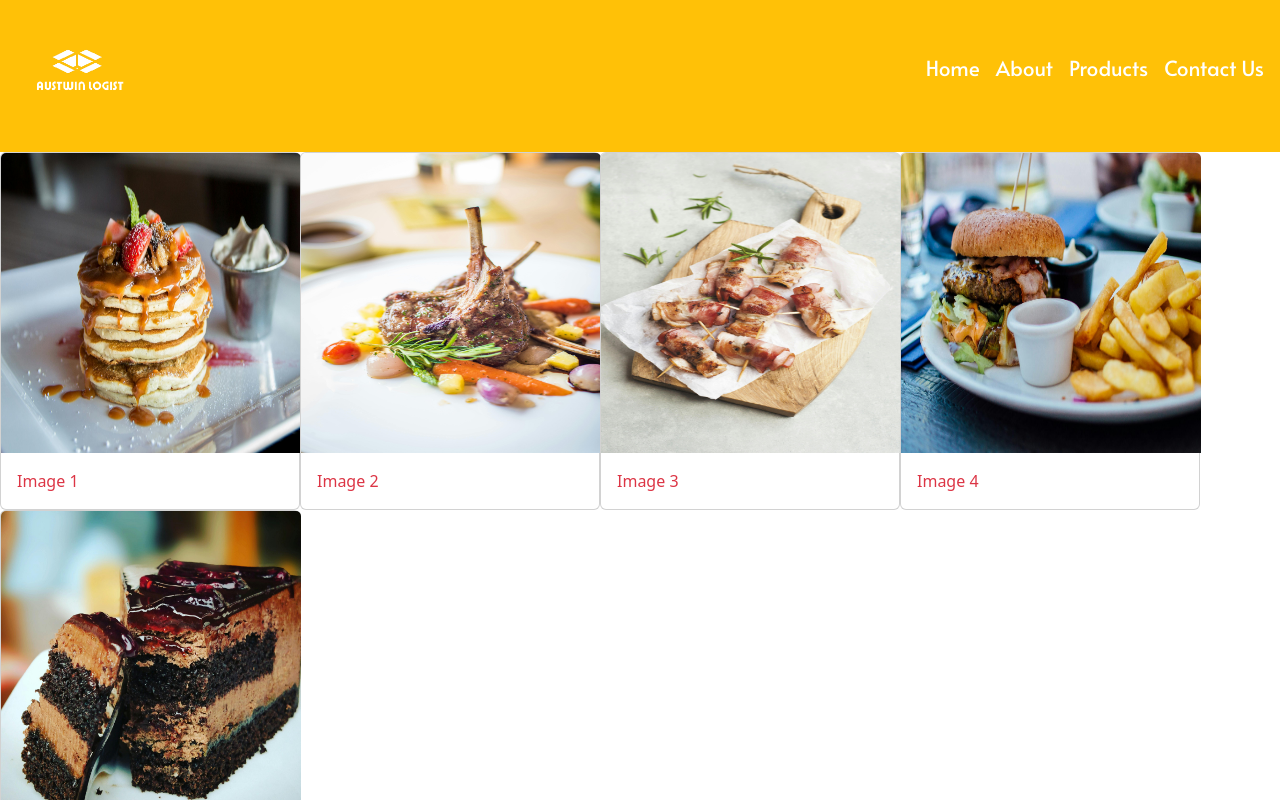
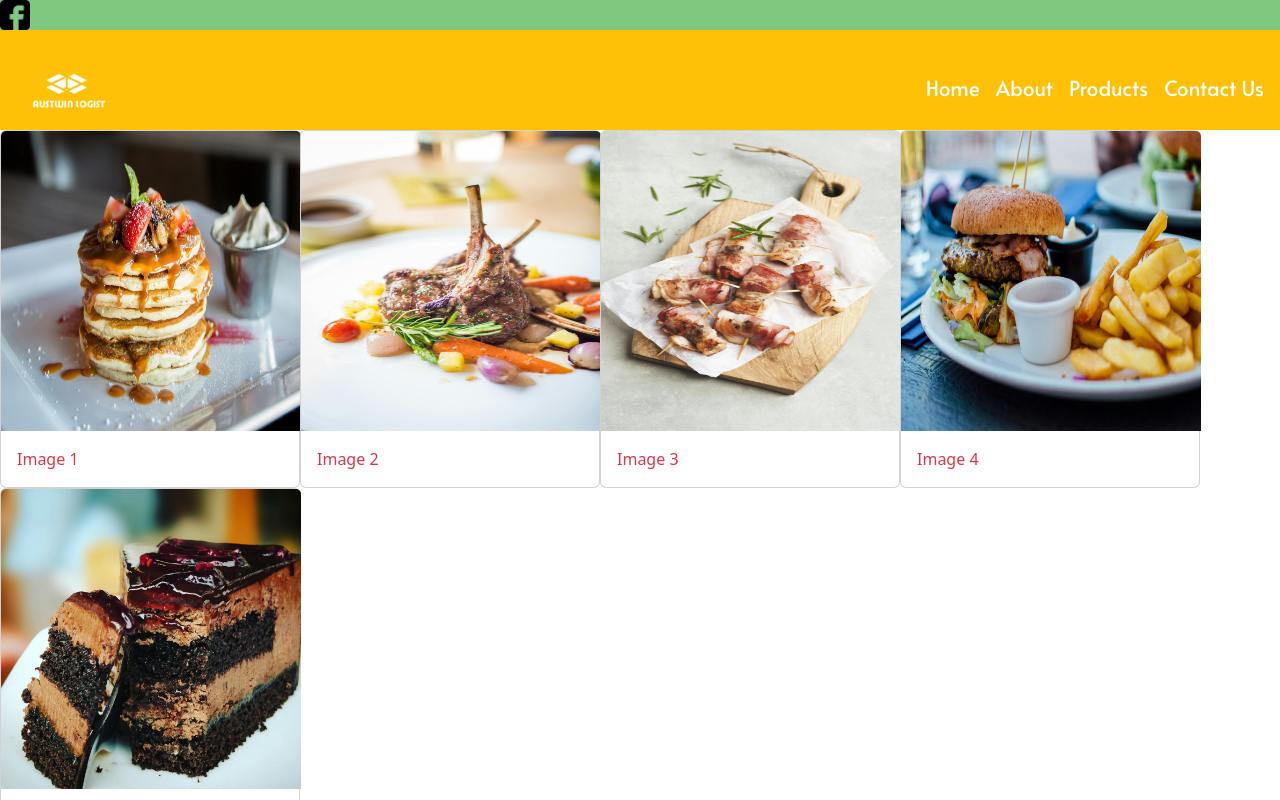
Before and after one commit to Stanrighttoleft/Cssclass, a Vue app in the folder projectweb-vue/: page / in a window 1280 px wide. Shown: the top 800 px of the page. Built offline with nearby package versions, Linux system fonts and the light colour scheme.

Commit message:
change bootstrap secondary color

```diff
--- a/projectweb-vue/scss/custom.scss
+++ b/projectweb-vue/scss/custom.scss
@@ -1,3 +1,4 @@
 $primary:black;
+$secondary:rgb(128,200,128);
 
 @import "../node_modules/bootstrap/scss/bootstrap";
--- a/projectweb-vue/src/components/navbar.vue
+++ b/projectweb-vue/src/components/navbar.vue
@@ -1,4 +1,8 @@
 <template>
+    <div>
+        <div class="nav-top bg-secondary">
+            <img class="facebook" :src="facebook" alt="">
+        </div>
         <div class="nav bg-warning">
             <div class="logo">
                 <RouterLink to="/" class="text-danger"><img :src="logo" alt="" class="w-100"></RouterLink>
@@ -12,6 +16,7 @@
                 </ul>
             </div>
         </div>
+    </div>
 </template>
 <script setup>
 import { ref } from 'vue';
@@ -19,6 +24,8 @@ import { RouterLink } from 'vue-router';
 
 const name=ref('Navbar');
 const logo=ref('./assets/logov12.png');
+const facebook=ref('./assets/facebook.png');
+const like=ref('./assets/like.png')
 const link=ref([{
         name:'Home',
         goTo:'/',
@@ -46,11 +53,18 @@ body, html {
 }
 .nav {
   display: flex;
+  height: 100px;
   align-items: center;
   justify-content: space-between;
   padding: 1rem;
   width:100%;
   box-sizing: border-box;
+}
+.nav-top{
+    background-color: rgb(240, 186, 9);
+}
+.facebook{
+    height: 30px;
 }
 .navlist ul{
     display: flex;
@@ -62,6 +76,7 @@ body, html {
 .navlist li{
     margin-right: 2rm;
 }
+
 .navlink {
 
     cursor: pointer;
@@ -74,8 +89,8 @@ body, html {
 
 }
 .logo img {
-  height: 120px;
-  width: 120px;
+  height: 100px;
+  width: 100px;
 }
 
 </style>
```
Also changed, not shown: projectweb-vue/public/assets/facebook.png (added), projectweb-vue/public/assets/like.png (added), projectweb-vue/src/css/custom.css. Lines whose indentation alone changed are shown as unchanged.
